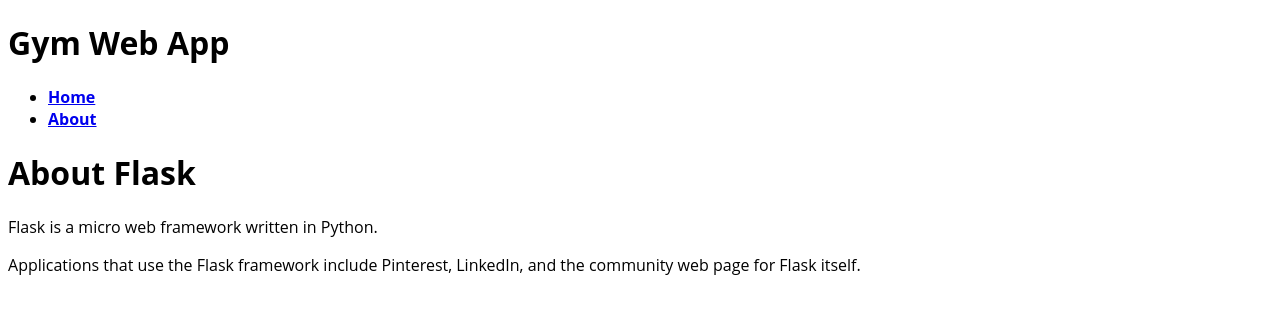
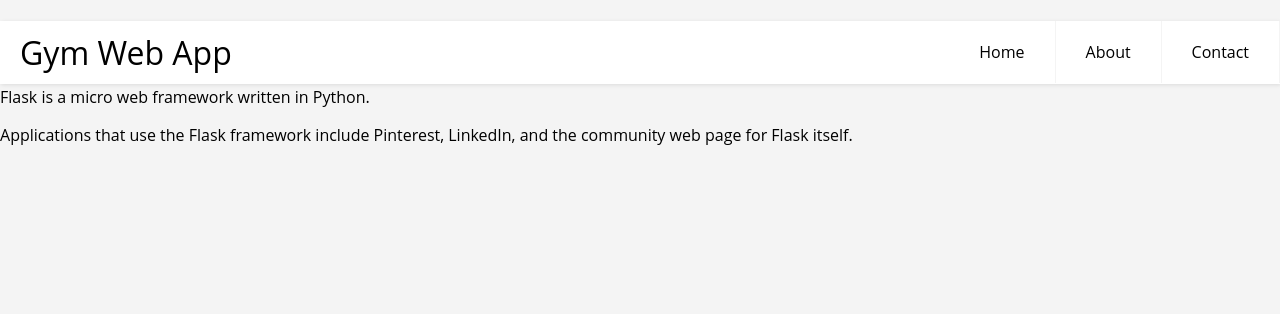
Before and after one commit to edadaltocg/Gym-Web-App, a Flask app: page /about in a window 1280 px wide. Shown: the top 314 px of the page. Run offline with Flask 2, Linux system fonts and the light colour scheme; some libraries are stand-ins or nearby versions.

Commit message:
nav bar v1

```diff
--- a/static/css/template.css
+++ b/static/css/template.css
@@ -174,12 +174,12 @@ box-shadow: 5px 5px 30px 7px rgba(0,0,0,0.25), -5px -5px 30px 7px rgba(0,0,0,0.2
 
 /* Basic Styling */
 body {
-  /*
-background: #4B79A1;
-background: -webkit-linear-gradient(to left, #4B79A1 , #283E51);
-background: linear-gradient(to left, #4B79A1 , #283E51);
-*/
-
+  margin: 0;
+  font-family: Helvetica, sans-serif;
+  background-color: #f4f4f4;
+}
+a {
+  color: #000;
 }
 h1 {
   /*text-align: center;*/
@@ -223,3 +223,140 @@ h3:after {
   75%   { transform: translateX(10px)}
   100%  { transform: translateX(0)}
 }
+
+
+/* NAV BAR */
+div .content{
+  margin-bottom:30px;
+
+}
+/* header */
+
+.header {
+  background-color: #fff;
+  box-shadow: 1px 1px 4px 0 rgba(0,0,0,.1);
+  position: fixed;
+  width: 100%;
+  z-index: 3;
+}
+
+.header ul {
+  margin: 0;
+  padding: 0;
+  list-style: none;
+  overflow: hidden;
+  background-color: #fff;
+}
+
+.header li a {
+  display: block;
+  padding: 20px 20px;
+  border-right: 1px solid #f4f4f4;
+  text-decoration: none;
+}
+
+.header li a:hover,
+.header .menu-btn:hover {
+  background-color: #f4f4f4;
+}
+
+.header .logo {
+  display: block;
+  float: left;
+  font-size: 2em;
+  padding: 10px 20px;
+  text-decoration: none;
+}
+
+/* menu */
+
+.header .menu {
+  clear: both;
+  max-height: 0;
+  transition: max-height .2s ease-out;
+}
+
+/* menu icon */
+
+.header .menu-icon {
+  cursor: pointer;
+  display: inline-block;
+  float: right;
+  padding: 28px 20px;
+  position: relative;
+  user-select: none;
+}
+
+.header .menu-icon .navicon {
+  background: #333;
+  display: block;
+  height: 2px;
+  position: relative;
+  transition: background .2s ease-out;
+  width: 18px;
+}
+
+.header .menu-icon .navicon:before,
+.header .menu-icon .navicon:after {
+  background: #333;
+  content: '';
+  display: block;
+  height: 100%;
+  position: absolute;
+  transition: all .2s ease-out;
+  width: 100%;
+}
+
+.header .menu-icon .navicon:before {
+  top: 5px;
+}
+
+.header .menu-icon .navicon:after {
+  top: -5px;
+}
+
+/* menu btn */
+
+.header .menu-btn {
+  display: none;
+}
+
+.header .menu-btn:checked ~ .menu {
+  max-height: 240px;
+}
+
+.header .menu-btn:checked ~ .menu-icon .navicon {
+  background: transparent;
+}
+
+.header .menu-btn:checked ~ .menu-icon .navicon:before {
+  transform: rotate(-45deg);
+}
+
+.header .menu-btn:checked ~ .menu-icon .navicon:after {
+  transform: rotate(45deg);
+}
+
+.header .menu-btn:checked ~ .menu-icon:not(.steps) .navicon:before,
+.header .menu-btn:checked ~ .menu-icon:not(.steps) .navicon:after {
+  top: 0;
+}
+
+/* 48em = 768px */
+
+@media (min-width: 48em) {
+  .header li {
+    float: left;
+  }
+  .header li a {
+    padding: 20px 30px;
+  }
+  .header .menu {
+    clear: none;
+    float: right;
+    max-height: none;
+  }
+  .header .menu-icon {
+    display: none;
+  }
+}
--- a/templates/template.html
+++ b/templates/template.html
@@ -6,20 +6,19 @@
     <link rel="stylesheet" href="{{ url_for('static', filename='css/template.css') }}">
 </head>
 <body>
-    <header>
-      <div class="topbar">
-        <h1 class="logo">Gym Web App</h1>
-        <strong><nav>
+<header class="header">
+    <a href="/" class="logo">Gym Web App</a>
+    <input class="menu-btn" type="checkbox" id="menu-btn"/>
+    <label class="menu-icon" for="menu-btn"><span class="navicon"></span></label>
     <ul class="menu">
-            <li><a href="{{ url_for('home') }}">Home</a></li>
-            <li><a href="{{ url_for('about') }}">About</a></li>
+        <li><a href="/">Home</a></li>
+        <li><a href="/about">About</a></li>
+        <li><a href="/contact">Contact</a></li>
     </ul>
-        </nav></strong>
-      </div>
 </header>
-
+<div class="content">
     {% block content %}
     {% endblock %}
-
+</div>
 </body>
 </html>
```
Lines whose indentation alone changed are shown as unchanged.
